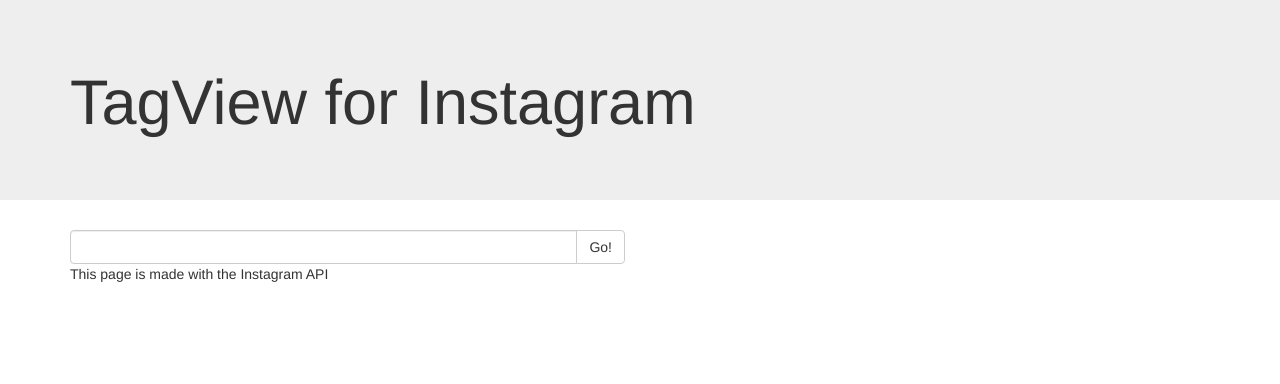
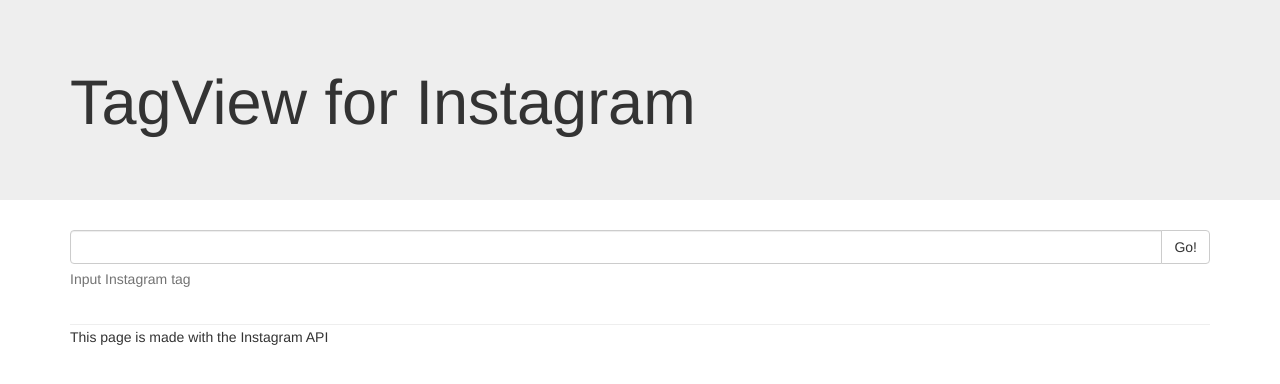
Before and after one commit to Jimtrim/HashViewer, a PHP site: page / in a window 1280 px wide. Shown: the top 384 px of the page. Run offline with PHP 8.4, Linux system fonts and the light colour scheme; some libraries are stand-ins or nearby versions.

Commit message:
enter- and focusfix

```diff
--- a/css/main.css
+++ b/css/main.css
@@ -2,3 +2,7 @@
 	display: block;
 	clear:both;
 }
+
+.container hr {
+	margin-bottom: 2px;
+}
--- a/index.html
+++ b/index.html
@@ -28,13 +28,19 @@
 
 	<div class="container">
 		<div class="row">
-			<div class="col-md-6">
-				<div class="input-group">
-					<input type="text" name="tag-text" class="form-control">
-					<span class="input-group-btn">
-						<button class="btn btn-default" type="button" name="tag-btn">Go!</button>
-					</span>
+			<div class="col-md-12">
+				<form action="javascript:updateGallery()">
+				<div class="form-group">
+
+					<div class="input-group">
+						<input type="text" id="tag-text" class="form-control">
+						<span class="input-group-btn">
+							<button class="btn btn-default" type="button" id="tag-btn">Go!</button>
+						</span>
+					</div>
+					<span class="help-block">Input Instagram tag</label>
 				</div>
+			</form>
 			</div>
 		</div>
 
@@ -44,6 +50,7 @@
 		</div>
 
 		<footer>
+			<hr />
 			<p>This page is made with the Instagram API</p>
 		</footer>
 
--- a/js/main.js
+++ b/js/main.js
@@ -2,21 +2,13 @@
 
 var CLIENT_ID = 'd81afea83c3f40b5a5485418e2a53aa7'
 
-
-jQuery(document).ready(function($) {
-	$("button[name='tag-btn']").bind('click', function() {
-		var tag = jQuery("input[name='tag-text']").val();
+var updateGallery = function() {
+	var tag = jQuery("input[id='tag-text']").val();
 	console.log(tag);
-
 
 	jQuery.ajax({
 		url: 'https://api.instagram.com/v1/tags/'+tag+'/media/recent?client_id='+CLIENT_ID,
 		type: 'get',
-			/*
-			dataType: 'jsonp',
-			jsonp: 'callback',
- 	    	jsonpCallback: "jsonpcallback",
- 	    	*/
     	dataType: 'jsonp'
 	})
 	.done(function(res) {
@@ -43,5 +35,20 @@
 		console.log("complete");
 	});
 
+};
+
+
+
+jQuery(document).ready(function($) {
+	$("button[id='tag-btn']").bind('click', updateGallery);
+
+	$("input[id='tag-text']").keypress(function (e) {
+        if ((e.which && e.which == 13) || (e.keyCode && e.keyCode == 13)) {
+            $("button[id='tag-btn']").click();
+            $(this).blur();
+            return false;
+        } else {
+            return true;
+        }
     });
 });
```
Lines whose indentation alone changed are shown as unchanged.
